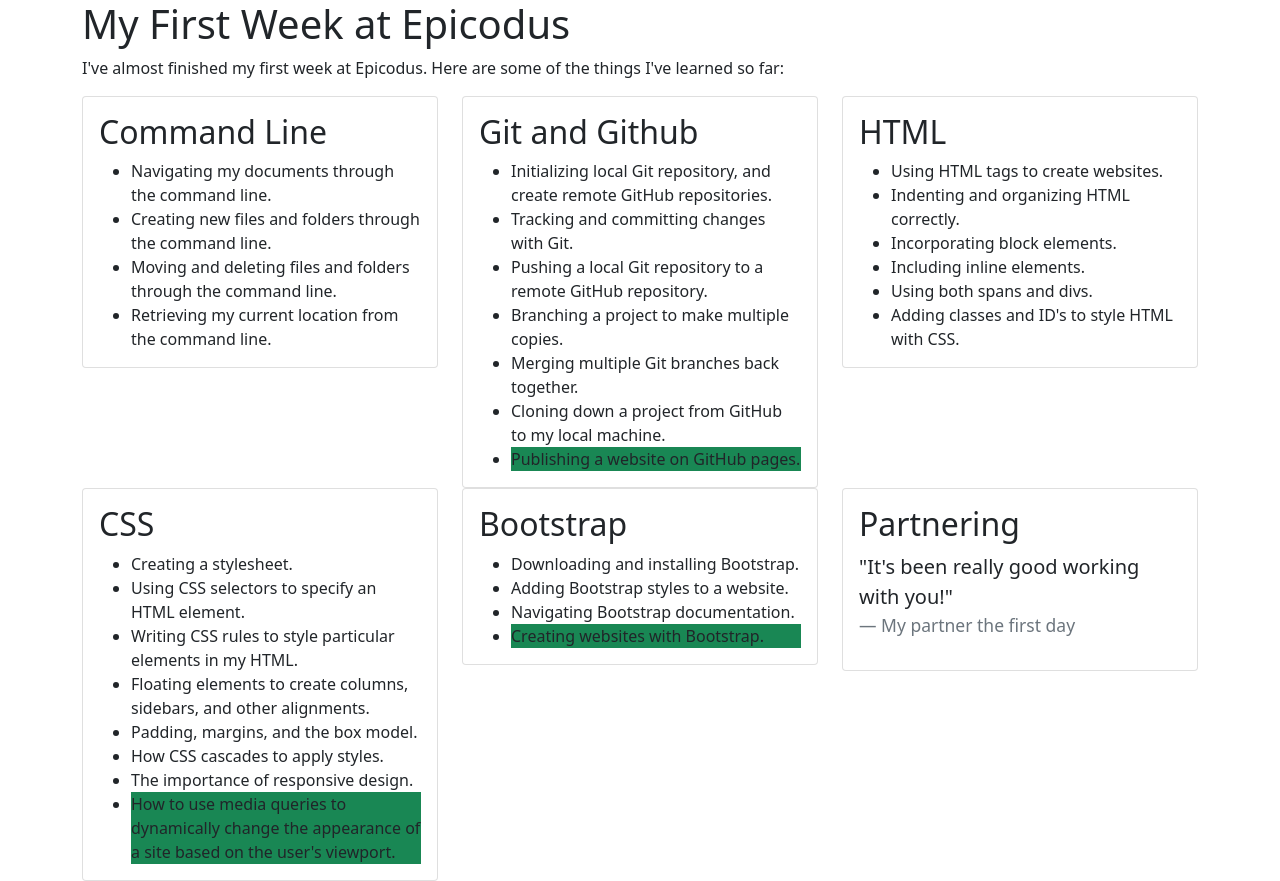
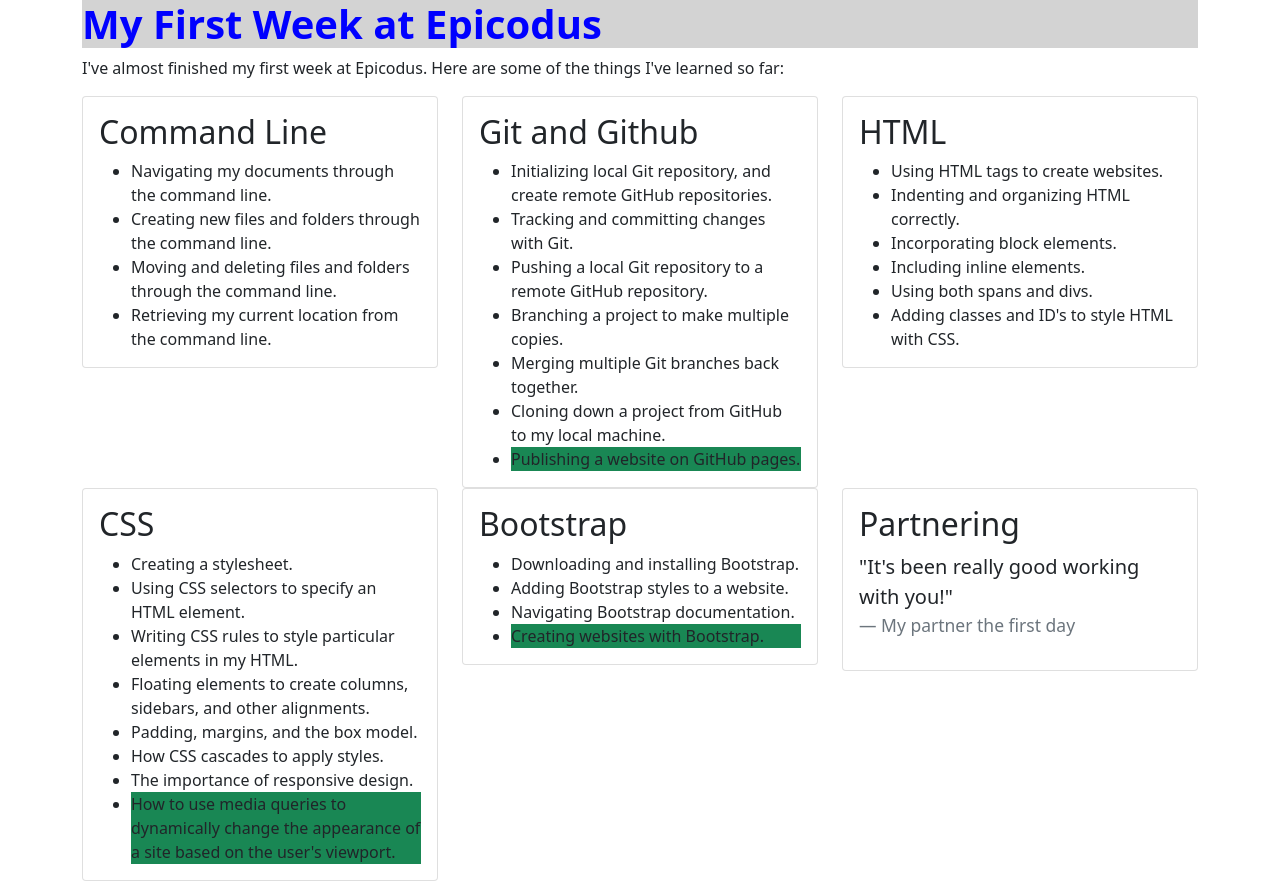
Before and after one commit to JesseDWhite/bootstrap, a plain HTML site: page index.html in a window 1280 px wide. Drawn offline with nearby package versions, Linux system fonts and the light colour scheme.

Commit message:
update style sheet to override header rule in bootstrap

```diff
--- a/index.html
+++ b/index.html
@@ -5,12 +5,12 @@
   <meta charset="UTF-8">
   <meta http-equiv="X-UA-Compatible" content="IE=edge">
   <meta name="viewport" content="width=device-width, initial-scale=1.0">
-  <link rel="stylesheet" href="styles.css">
   <link href="https://cdn.jsdelivr.net/npm/bootstrap@5.0.0-beta2/dist/css/bootstrap.min.css" rel="stylesheet"
     integrity="sha384-BmbxuPwQa2lc/FVzBcNJ7UAyJxM6wuqIj61tLrc4wSX0szH/Ev+nYRRuWlolflfl" crossorigin="anonymous">
   <script src="https://cdn.jsdelivr.net/npm/bootstrap@5.0.0-beta2/dist/js/bootstrap.bundle.min.js"
     integrity="sha384-b5kHyXgcpbZJO/tY9Ul7kGkf1S0CWuKcCD38l8YkeH8z8QjE0GmW1gYU5S9FOnJ0"
     crossorigin="anonymous"></script>
+  <link rel="stylesheet" href="styles.css">
   <title>Bootstrap</title>
 </head>
 
--- a/styles.css
+++ b/styles.css
@@ -1,3 +1,5 @@
-#sidebar {
-  background-color: #CFD8DC;
+h1 {
+  font-weight: bold;
+  color: blue;
+  background-color: lightgrey;
 }
```
